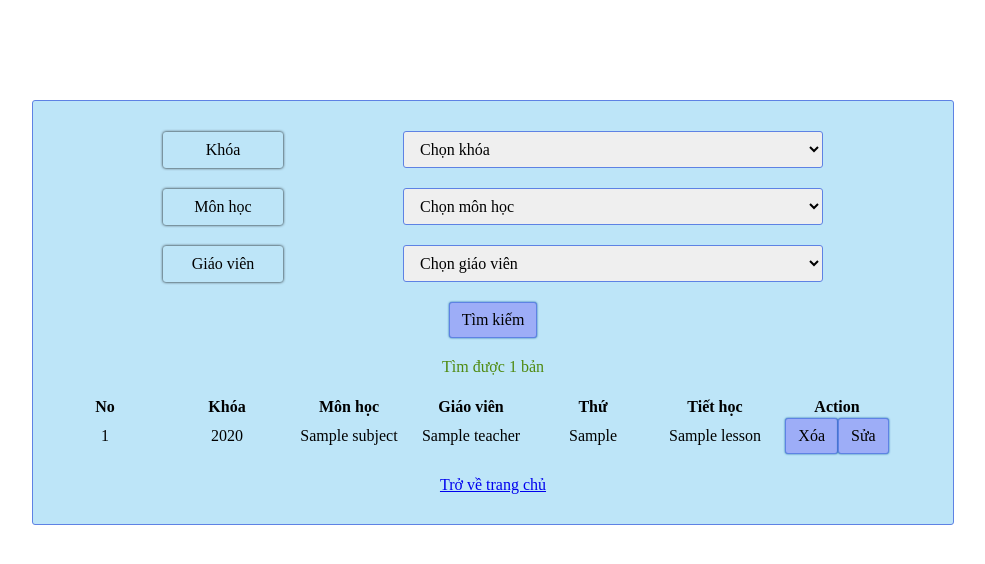
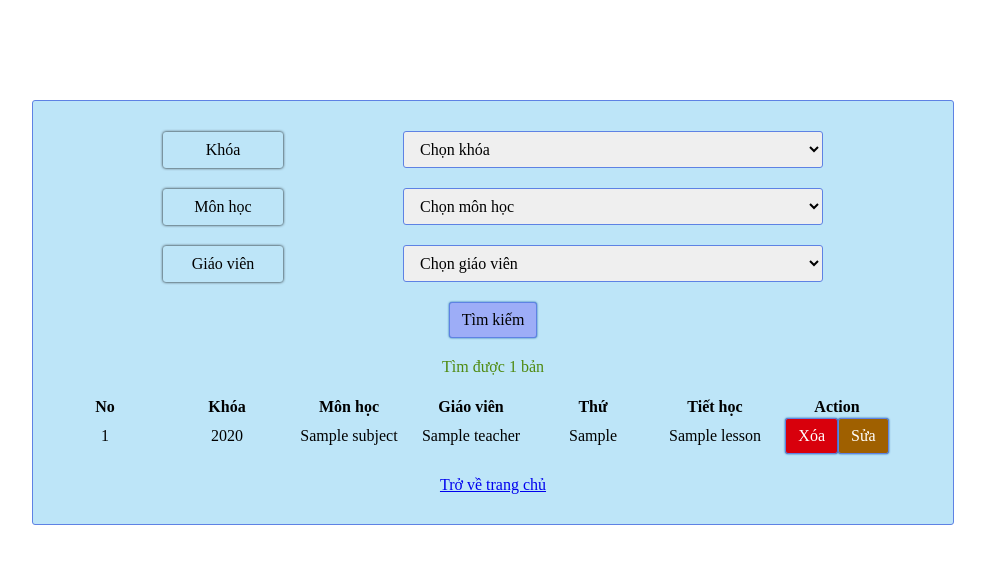
Before and after one commit to duongdinhnguyen/manage_timetable, a PHP site: the page made by app/views/search_schedule.php in a window 1280 px wide. Shown: the top 564 px of the page, without its empty margins (147-1132 px from the left). Run offline with PHP 8.4, Linux system fonts and the light colour scheme; the visitor is signed in with stand-in values (Sample User, id 1); the template is opened without the code that fills it: most values are stand-ins (such as "Sample title", 1, 10 or a date in 2020); some libraries are stand-ins or nearby versions.

Commit message:
update CSS

```diff
--- a/app/views/search_schedule.php
+++ b/app/views/search_schedule.php
@@ -92,8 +92,8 @@
 							echo "<td>"; echo$row["lesson"]; echo"</td>";
 							echo"<td>";
 							echo"<form method='post'>";
-							echo'<button class="btn-submit" type="submit" name="remove-subject" onclick=\'javascript: return confirm("Bạn chắc chắn muốn xóa?");\' value = ';echo $row['id'];echo">Xóa</button>";
-							echo'<button class="btn-submit" type="submit" name="change-subject" onclick=\'javascript: return confirm("Bạn chắc chắn muốn sửa?");\' value = ';echo $row['id'];echo">Sửa</button>";
+							echo'<button class="btn-submit btn-remove" type="submit" name="remove-subject" onclick=\'javascript: return confirm("Bạn chắc chắn muốn xóa?");\' value = ';echo $row['id'];echo">Xóa</button>";
+							echo'<button class="btn-submit btn-change" type="submit" name="change-subject" onclick=\'javascript: return confirm("Bạn chắc chắn muốn sửa?");\' value = ';echo $row['id'];echo">Sửa</button>";
 							echo"</form>";
 							echo"</td>";
 						echo "</tr>";
--- a/app/views/search_subject.php
+++ b/app/views/search_subject.php
@@ -70,8 +70,8 @@
                                     <td for=""><?php echo $row['description']; ?></td>
 
                                     <td for="">
-                                    <button type="submit" name="remove-subject" class="btn-submit" onclick="return confirm('Bạn chắc chắn muốn xóa?');" value = "<?php echo $row['id'];?>">Xóa</button>
-                                    <button type="submit" name="change-subject" class="btn-submit" value = "<?php echo $row['id'];?>">Sửa</button>
+                                    <button type="submit" name="remove-subject" class="btn-submit btn-remove" onclick="return confirm('Bạn chắc chắn muốn xóa?');" value = "<?php echo $row['id'];?>">Xóa</button>
+                                    <button type="submit" name="change-subject" class="btn-submit btn-change" value = "<?php echo $row['id'];?>">Sửa</button>
                                     </td>
                                 </tr>
 
--- a/web/css/base.css
+++ b/web/css/base.css
@@ -23,6 +23,7 @@ html{
     --background-color-success:#DFF2BF;
     --color-text:#fff;
     --background-color-info2:#000;
+    --color-warn: #9F6000;
 }
 
 .timetable{
@@ -100,6 +101,15 @@ html{
     text-align: center;
     box-shadow: 0 0 2px var(--color-info);
 }
+
+.btn-remove{
+    color: var(--color-text);
+    background-color: var(--color-error);
+}
+.btn-change{
+    color: var(--color-text);
+    background-color: var(--color-warn);
+}
 .btn-submit:hover{
     cursor: pointer;
     color: var(--color-text);
@@ -108,7 +118,7 @@ html{
 
 th,td{
     text-align: center;
-    min-width:120px;
+    min-width: 120px;
 }
 .message-error{
     color: var(--color-error);
```
